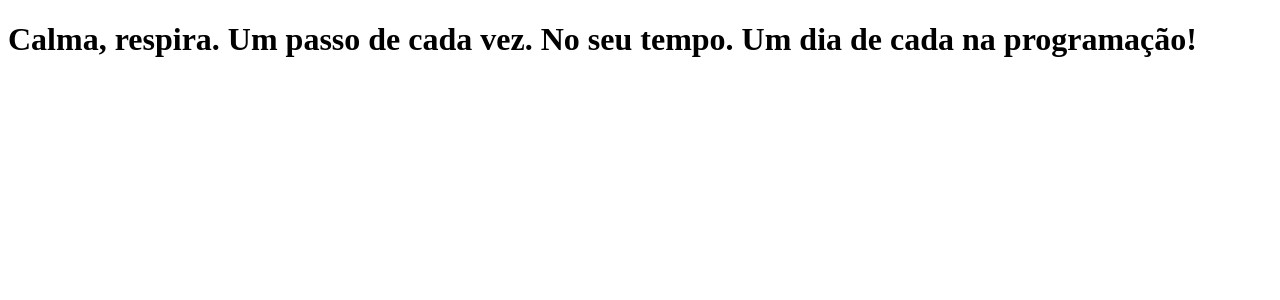
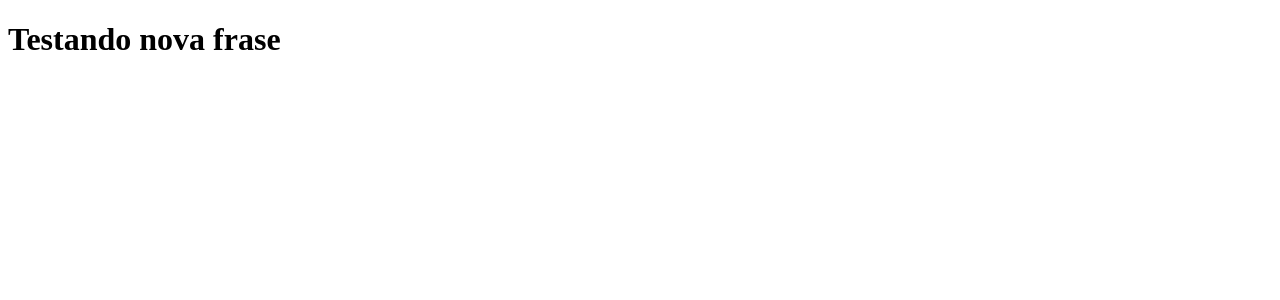
Before and after one commit to NilsonDayron/dayron.com.br, a Next.js app: page / in a window 1280 px wide. Shown: the top 300 px of the page. Built offline with nearby package versions, Linux system fonts and the light colour scheme.

Commit message:
mudando a frase

```diff
--- a/pages/index.js
+++ b/pages/index.js
@@ -1,5 +1,5 @@
 function Home () {
-    return <h1>Calma, respira. Um passo de cada vez. No seu tempo. Um dia de cada na programação!</h1>
+    return <h1>Testando nova frase</h1>
 }
 
 export default Home;
```
